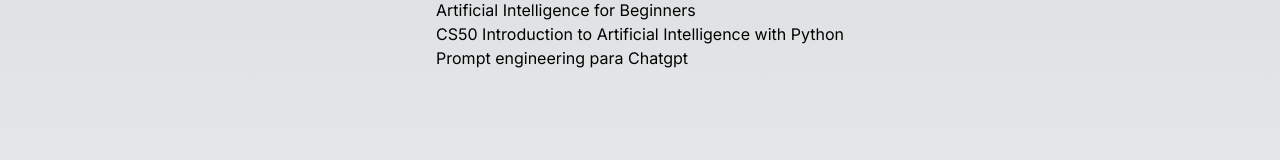
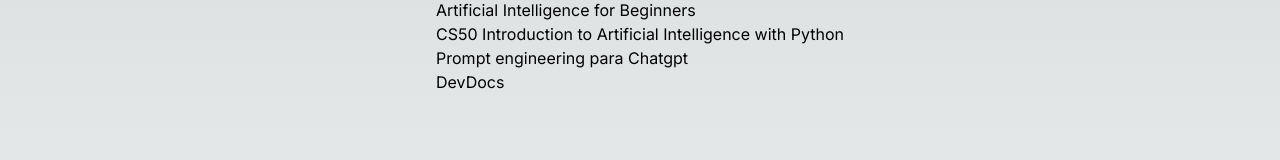
Before and after one commit to JoseGermanx/cv-app, a Next.js app: page /links in a window 1280 px wide. Shown: the part 218-378 px from the top of the page. Built offline with nearby package versions, Linux system fonts and the light colour scheme.

Commit message:
Agregar enlace de DevDocs a la lista de enlaces de interés

```diff
--- a/src/app/ui/LinksInteres.tsx
+++ b/src/app/ui/LinksInteres.tsx
@@ -32,6 +32,13 @@ export const LinksDeInteres = [
     category: "AI",
     namebetacode: "courseraprompt",
   },
+  {
+    id: 5,
+    name: "DevDocs",
+    path: "https://devdocs.io/",
+    category: "Software Development",
+    namebetacode: "devdocs",
+  }
 ];
 
 const LinksInteres = () => {
```
